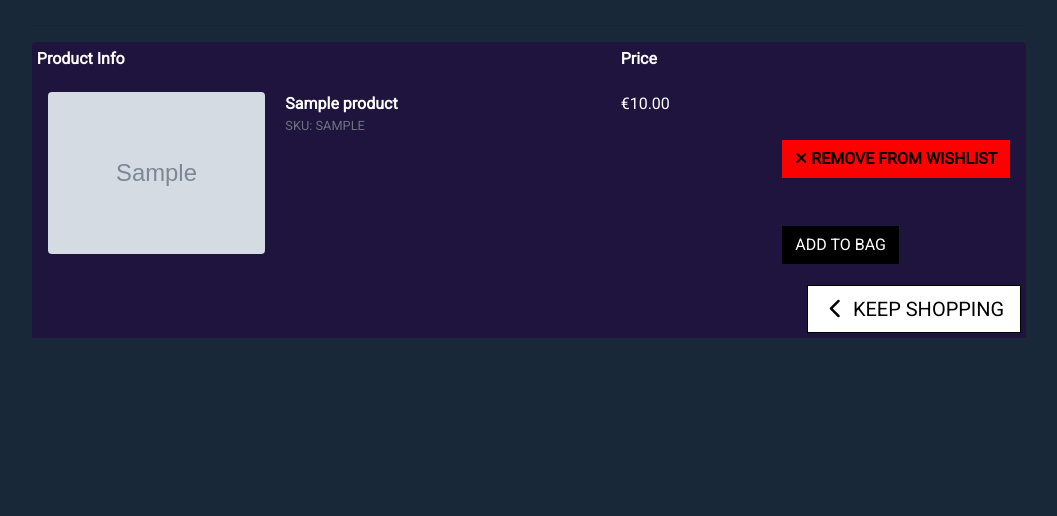
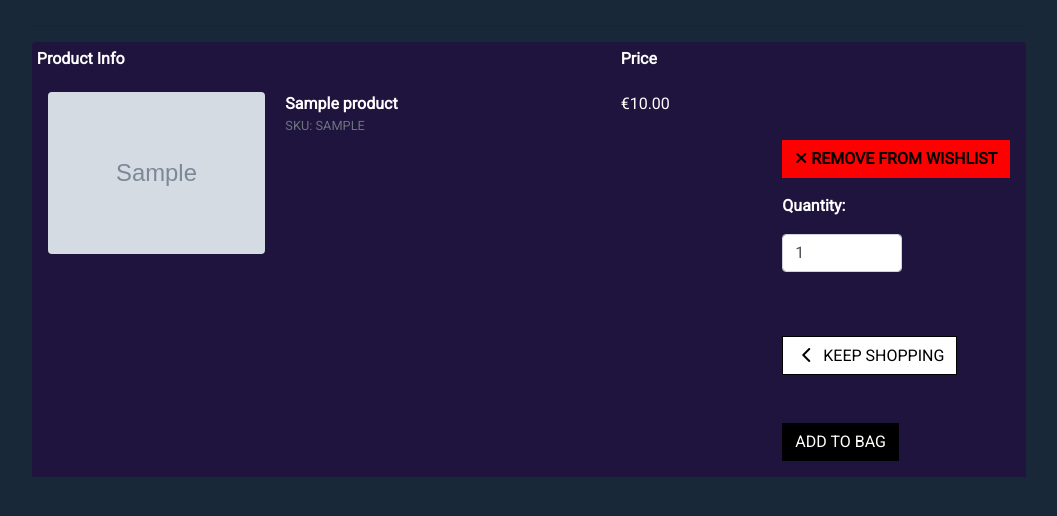
Before and after one commit to ThomasMSmit/GetGameCodes, a Django app: page /wishlist/ in a window 1280 px wide. Shown: the part 234-750 px from the top of the page, without its empty margins (111-1168 px from the left). Run offline with Django 3.2, Linux system fonts and the light colour scheme; a user stored in the database is signed in; tables that the repository leaves empty hold one stand-in row (values such as "Sample post"); grey boxes marked "Sample" are stand-in pictures; some libraries are stand-ins or nearby versions.

Commit message:
added add to bag functionality to wishlist products

```diff
--- a/bag/views.py
+++ b/bag/views.py
@@ -2,10 +2,15 @@ from django.shortcuts import render, redirect, reverse, HttpResponse, get_object
 from django.contrib import messages
 
 from products.models import Product
+
 # Create your views here.
+
+
 def view_bag(request):
     """ A view that renders the bag contents page """
     return render(request, 'bag/bag.html')
+
+
 def add_to_bag(request, item_id):
     """ Add a quantity of the specified product to the shopping bag """
 
@@ -36,6 +41,7 @@ def add_to_bag(request, item_id):
             messages.success(request, f'Added {product.name} to your bag')
     request.session['bag'] = bag
     return redirect(redirect_url)
+
 
 def adjust_bag(request, item_id):
     """Adjust the quantity of the specified product to the specified amount"""
--- a/wishlist/templates/wishlist/wishlist.html
+++ b/wishlist/templates/wishlist/wishlist.html
@@ -60,23 +60,33 @@
                                             <input type="hidden" name="redirect_url" value="{{ request.path }}">
                                             <button class="btn btn-red rounded-0 text-uppercase mt-5"><strong><i class="fas fa-times"></i> Remove from wishlist</strong></button>
                                         </form>
-                                        <form class="form update-form" method="POST" action="{% url 'product_detail' product.id %}">
+                                        <form class="form" action="{% url 'add_to_bag' product.id %}" method="POST">
                                             {% csrf_token %}
-                                            <button class="btn btn-black rounded-0 text-uppercase mt-5">Add to Bag</button>
+                                            <div class="form-row">
+                                                <div class="col-12">
+                                                    <p class="mt-3"><strong>Quantity:</strong></p>
+                                                    <div class="form-group w-50">
+                                                        <div class="input-group">
+                                                            <input class="form-control qty_input" type="number" name="quantity" value="1" min="1" max="99" data-item_id="{{ product.id }}" id="id_qty_{{ product.id }}">
+                                                        </div>
+                                                    </div>
+                                                </div>
+
+                                                <div class="col-12">
+                                                    <a href="{% url 'products' %}" class="btn btn-outline-black rounded-0 mt-5">
+                                                        <span class="icon">
+                                                            <i class="fas fa-chevron-left"></i>
+                                                        </span>
+                                                        <span class="text-uppercase">Keep Shopping</span>
+                                                    </a>
+                                                    <input type="submit" class="btn btn-black rounded-0 text-uppercase mt-5" value="Add to Bag">
+                                                </div>
+                                                <input type="hidden" name="redirect_url" value="{{ request.path }}">
+                                            </div>
                                         </form>
                                     </td>
                                 </tr>
                             {% endfor %}
-                            <tr>
-                                <td colspan="5" class="text-right">
-                                    <a href="{% url 'products' %}" class="btn btn-outline-black rounded-0 btn-lg">
-                                        <span class="icon">
-                                            <i class="fas fa-chevron-left"></i>
-                                        </span>
-                                        <span class="text-uppercase">Keep Shopping</span>
-                                    </a>
-                                </td>
-                            </tr>
                         </table>
                     </div>
                 {% else %}
--- a/wishlist/urls.py
+++ b/wishlist/urls.py
@@ -3,6 +3,7 @@ from . import views
 
 urlpatterns = [
     path('', views.wishlist, name='wishlist'),
+    path('add/<item_id>/', views.add_to_bag, name='add_to_bag'),
     path('add/<int:product_id>', views.add_to_wishlist, name='add_to_wishlist'),
-    path('delete/<int:product_id>', views.delete_from_wishlist, name='delete_from_wishlist')
+    path('delete/<int:product_id>', views.delete_from_wishlist, name='delete_from_wishlist'),
 ]
--- a/wishlist/views.py
+++ b/wishlist/views.py
@@ -7,6 +7,8 @@ from django.contrib.auth.decorators import login_required
 from django.utils import timezone
 
 from django.contrib import messages
+
+from products.models import Product
 
 
 @login_required
@@ -89,3 +91,22 @@ def delete_from_wishlist(request, product_id):
     else:
         messages.error(request, 'Item can only be deleted from your wishlist')
         return render(request, 'home/index.html')
+
+
+def add_to_bag(request, item_id):
+    """ Add a quantity of the specified product to the shopping bag """
+
+    product = Product.objects.get(pk=item_id)
+    quantity = int(request.POST.get('quantity'))
+    redirect_url = request.POST.get('redirect_url')
+    bag = request.session.get('bag', {})
+
+    if item_id in list(bag.keys()):
+        bag[item_id] += quantity
+        messages.success(request, f'Updated {product.name} quantity to {bag[item_id]}')
+    else:
+        bag[item_id] = quantity
+        messages.success(request, f'Added {product.name} to your bag')
+
+    request.session['bag'] = bag
+    return redirect(redirect_url)
```
